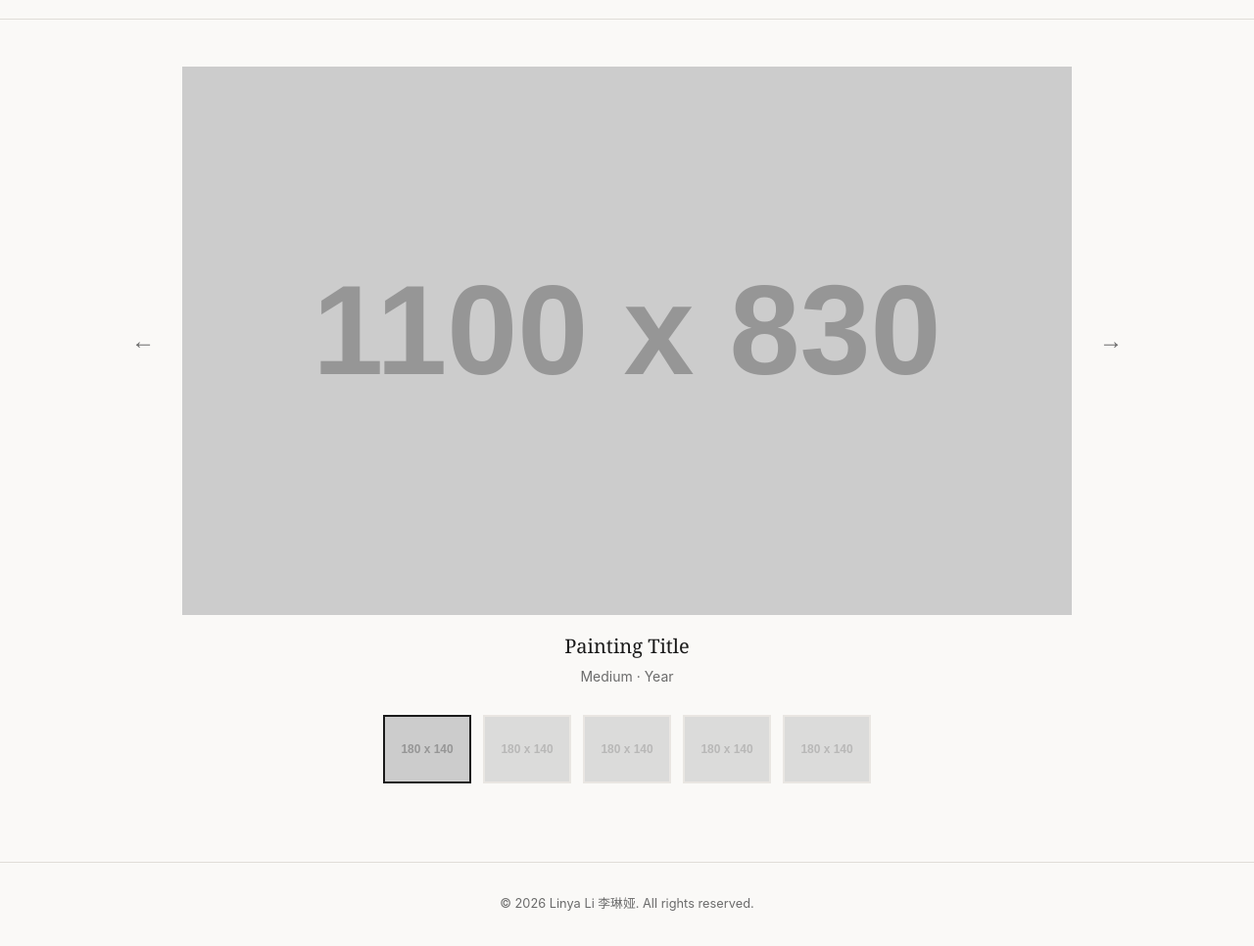
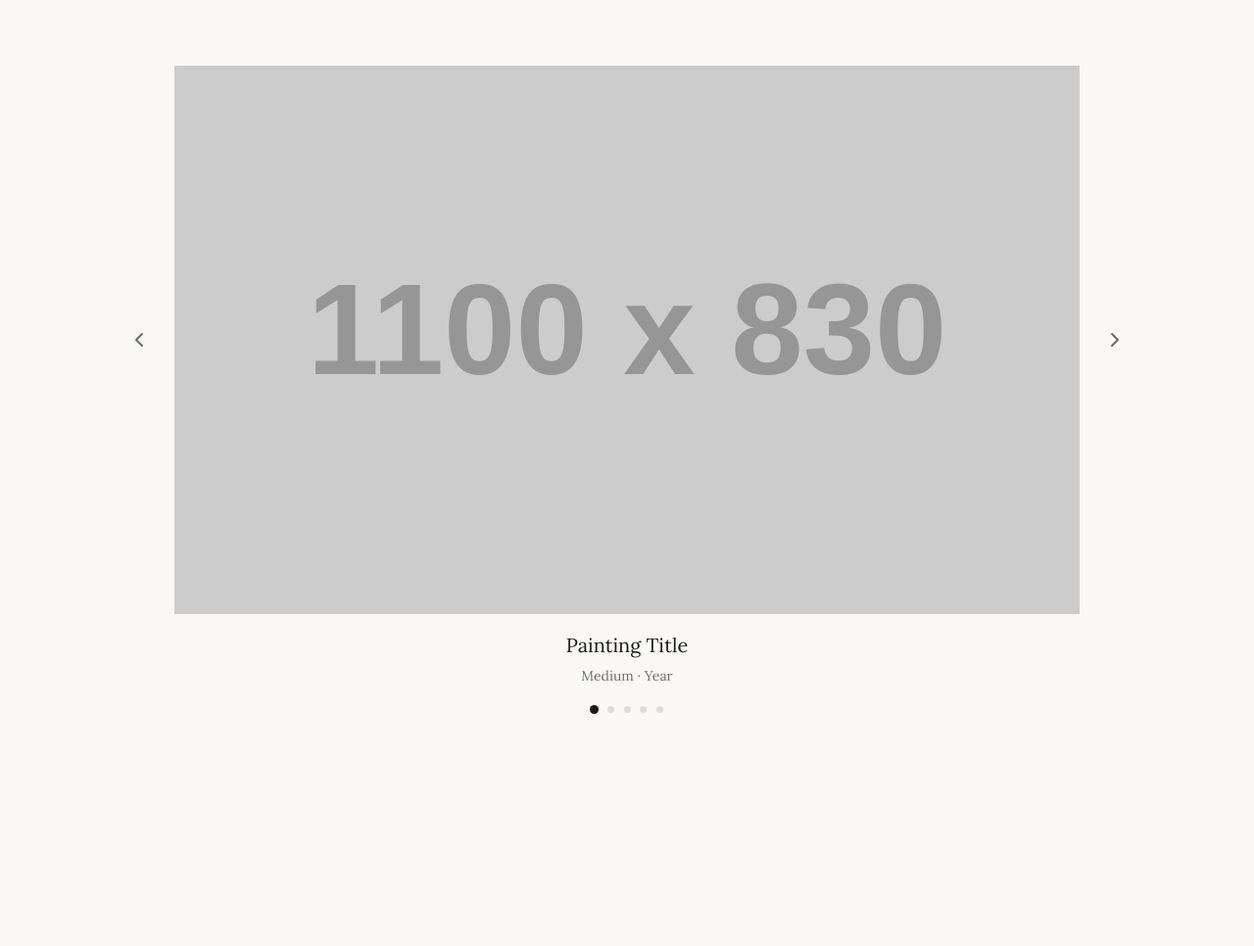
Before and after one commit to lipar8023/art-portfolio, a plain HTML site: page index.html in a window 1280 px wide. Shown: the part 77-1043 px from the top of the page at 98% size. After the commit the page ends 885 px from the top, so only its background shows below. Drawn offline with Linux system fonts and the light colour scheme; placeholder pictures from the web are drawn by us.

Commit message:
Add files via upload

```diff
--- a/css/style.css
+++ b/css/style.css
@@ -2,6 +2,8 @@
    Portfolio — Shared Styles
    Palette: off-white bg, near-black text, soft gray accents
    ============================================================ */
+
+@import url('https://fonts.googleapis.com/css2?family=Lora:ital,wght@0,400;0,500;1,400;1,500&family=Noto+Serif+SC:wght@300;400&display=swap');
 
 *, *::before, *::after {
   box-sizing: border-box;
@@ -17,8 +19,8 @@
   --border:    #e0ddd8;
   --white:     #ffffff;
 
-  --font-sans: -apple-system, BlinkMacSystemFont, "Segoe UI", Helvetica, Arial, sans-serif;
-  --font-serif: Georgia, "Times New Roman", serif;
+  --font-sans: "Lora", "Noto Serif SC", Georgia, serif;
+  --font-serif: "Lora", "Noto Serif SC", Georgia, serif;
 }
 
 html {
@@ -56,7 +58,6 @@ nav {
   display: flex;
   align-items: center;
   justify-content: space-between;
-  border-bottom: 1px solid var(--border);
 }
 
 .nav-brand {
@@ -122,17 +123,26 @@ footer {
   flex-shrink: 0;
   background: none;
   border: none;
-  font-size: 1.5rem;
   cursor: pointer;
+  padding: 0.5rem;
   color: var(--muted);
-  padding: 0.5rem 0.75rem;
   transition: color 0.2s;
-  line-height: 1;
-  user-select: none;
+  display: flex;
+  align-items: center;
 }
 
 .hero-arrow:hover {
   color: var(--text);
+}
+
+.hero-arrow svg {
+  width: 24px;
+  height: 24px;
+  stroke: currentColor;
+  fill: none;
+  stroke-width: 2;
+  stroke-linecap: round;
+  stroke-linejoin: round;
 }
 
 .gallery-hero {
@@ -144,17 +154,18 @@ footer {
   position: relative;
 }
 
-.gallery-hero img {
+.hero-slide {
+  position: absolute;
+  inset: 0;
   width: 100%;
   height: 100%;
   object-fit: cover;
-  opacity: 1;
-  transition: opacity 0.35s ease;
+  opacity: 0;
+  transition: opacity 0.6s cubic-bezier(0.47, 0, 0.745, 0.715);
+  will-change: opacity;
 }
 
-.gallery-hero img.fading {
-  opacity: 0;
-}
+.hero-slide.active { opacity: 1; }
 
 .gallery-caption {
   margin-top: 1rem;
@@ -174,39 +185,31 @@ footer {
   margin-top: 0.25rem;
 }
 
-.gallery-thumbnails {
+.gallery-dots {
   display: flex;
-  flex-wrap: wrap;
   justify-content: center;
-  gap: 0.75rem;
-  margin-top: 1.75rem;
+  gap: 0.6rem;
+  margin-top: 1.25rem;
 }
 
-.gallery-thumbnails button {
-  width: 90px;
-  height: 70px;
-  padding: 0;
-  border: 2px solid transparent;
+.dot {
+  width: 7px;
+  height: 7px;
+  border-radius: 50%;
+  border: none;
   background: var(--border);
   cursor: pointer;
-  overflow: hidden;
-  transition: border-color 0.2s, opacity 0.2s;
-  opacity: 0.65;
+  padding: 0;
+  transition: background 0.2s, transform 0.2s;
 }
 
-.gallery-thumbnails button img {
-  width: 100%;
-  height: 100%;
-  object-fit: cover;
+.dot:hover {
+  background: var(--muted);
 }
 
-.gallery-thumbnails button:hover {
-  opacity: 0.9;
-}
-
-.gallery-thumbnails button.active {
-  border-color: var(--text);
-  opacity: 1;
+.dot.active {
+  background: var(--text);
+  transform: scale(1.3);
 }
 
 /* ============================================================
--- a/index.html
+++ b/index.html
@@ -9,7 +9,7 @@
 <body>
 
   <nav>
-    <a class="nav-brand" href="index.html">Linya Li 李琳娅</a>
+    <a class="nav-brand" href="index.html"><strong>Linya Li</strong> 李琳娅</a>
     <ul class="nav-links">
       <li><a href="index.html" class="active">Work</a></li>
       <li><a href="poems.html">Poems</a></li>
@@ -21,25 +21,29 @@
 
     <!-- ── Hero image ─────────────────────────────────────── -->
     <div class="gallery-hero-wrapper">
-      <button class="hero-arrow" id="prev-btn" aria-label="Previous painting">&#8592;</button>
+      <button class="hero-arrow" id="prev-btn" aria-label="Previous painting">
+        <svg viewBox="0 0 24 24"><polyline points="15 18 9 12 15 6"/></svg>
+      </button>
 
-      <div class="gallery-hero">
+      <div class="gallery-hero" id="gallery-hero">
         <!--
           TO ADD YOUR PAINTINGS:
           1. Place your image files in the images/ folder.
           2. Change the src attributes below to match your filenames,
              e.g. src="images/my-painting.jpg"
           3. Update the data-title and data-caption attributes on each
-             thumbnail button to match each painting's info.
+             dot button to match each painting's info.
         -->
         <img
-          id="hero-img"
+          class="hero-slide active"
           src="https://placehold.co/1100x830/e0ddd8/6b6b6b?text=Your+Painting+Here"
           alt="Featured painting"
         />
       </div>
 
-      <button class="hero-arrow" id="next-btn" aria-label="Next painting">&#8594;</button>
+      <button class="hero-arrow" id="next-btn" aria-label="Next painting">
+        <svg viewBox="0 0 24 24"><polyline points="9 18 15 12 9 6"/></svg>
+      </button>
     </div>
 
     <!-- ── Caption ────────────────────────────────────────── -->
@@ -48,60 +52,18 @@
       <p id="hero-caption">Medium · Year</p>
     </div>
 
-    <!-- ── Thumbnails ─────────────────────────────────────── -->
-    <div class="gallery-thumbnails" id="thumbnails">
-
-      <!-- Each button: set data-src, data-title, data-caption to match your painting -->
-
-      <button
-        class="active"
-        data-src="https://placehold.co/1100x830/e0ddd8/6b6b6b?text=Your+Painting+Here"
-        data-title="Painting Title"
-        data-caption="Medium · Year"
-      >
-        <img src="https://placehold.co/180x140/e0ddd8/6b6b6b?text=1" alt="Painting 1 thumbnail" />
-      </button>
-
-      <button
-        data-src="https://placehold.co/1100x830/d4cfc9/6b6b6b?text=Painting+2"
-        data-title="Second Painting"
-        data-caption="Oil on canvas · 2024"
-      >
-        <img src="https://placehold.co/180x140/d4cfc9/6b6b6b?text=2" alt="Painting 2 thumbnail" />
-      </button>
-
-      <button
-        data-src="https://placehold.co/1100x830/ccc5bc/6b6b6b?text=Painting+3"
-        data-title="Third Painting"
-        data-caption="Watercolor · 2023"
-      >
-        <img src="https://placehold.co/180x140/ccc5bc/6b6b6b?text=3" alt="Painting 3 thumbnail" />
-      </button>
-
-      <button
-        data-src="https://placehold.co/1100x830/bfb9b0/6b6b6b?text=Painting+4"
-        data-title="Fourth Painting"
-        data-caption="Acrylic · 2023"
-      >
-        <img src="https://placehold.co/180x140/bfb9b0/6b6b6b?text=4" alt="Painting 4 thumbnail" />
-      </button>
-
-      <button
-        data-src="https://placehold.co/1100x830/b3aca2/6b6b6b?text=Painting+5"
-        data-title="Fifth Painting"
-        data-caption="Gouache · 2022"
-      >
-        <img src="https://placehold.co/180x140/b3aca2/6b6b6b?text=5" alt="Painting 5 thumbnail" />
-      </button>
-
+    <!-- ── Dots ───────────────────────────────────────────── -->
+    <!-- Each button: set data-src, data-title, data-caption to match your painting -->
+    <div class="gallery-dots" id="dots">
+      <button class="dot active" data-src="https://placehold.co/1100x830/e0ddd8/6b6b6b?text=Your+Painting+Here" data-title="Painting Title"   data-caption="Medium · Year"         aria-label="Painting 1"></button>
+      <button class="dot"        data-src="https://placehold.co/1100x830/d4cfc9/6b6b6b?text=Painting+2"         data-title="Second Painting"  data-caption="Oil on canvas · 2024"   aria-label="Painting 2"></button>
+      <button class="dot"        data-src="https://placehold.co/1100x830/ccc5bc/6b6b6b?text=Painting+3"         data-title="Third Painting"   data-caption="Watercolor · 2023"      aria-label="Painting 3"></button>
+      <button class="dot"        data-src="https://placehold.co/1100x830/bfb9b0/6b6b6b?text=Painting+4"         data-title="Fourth Painting"  data-caption="Acrylic · 2023"         aria-label="Painting 4"></button>
+      <button class="dot"        data-src="https://placehold.co/1100x830/b3aca2/6b6b6b?text=Painting+5"         data-title="Fifth Painting"   data-caption="Gouache · 2022"         aria-label="Painting 5"></button>
     </div>
 
   </main>
 
-  <footer>
-    <p>&copy; <span id="year"></span> Linya Li 李琳娅. All rights reserved.</p>
-  </footer>
-
-  <script src="js/main.js"></script>
+<script src="js/main.js"></script>
 </body>
 </html>
--- a/js/main.js
+++ b/js/main.js
@@ -2,63 +2,77 @@
 const yearEl = document.getElementById('year');
 if (yearEl) yearEl.textContent = new Date().getFullYear();
 
-// ── Gallery thumbnail swap + prev/next arrows ──────────────────
-const heroImg     = document.getElementById('hero-img');
+// ── Gallery: crossfade + dot indicators ───────────────────────
+const hero        = document.getElementById('gallery-hero');
+const dotsWrap    = document.getElementById('dots');
 const heroTitle   = document.getElementById('hero-title');
 const heroCaption = document.getElementById('hero-caption');
-const thumbsWrap  = document.getElementById('thumbnails');
 
-if (heroImg && thumbsWrap) {
-  const buttons = () => Array.from(thumbsWrap.querySelectorAll('button'));
+if (hero && dotsWrap) {
+  const dots = () => Array.from(dotsWrap.querySelectorAll('.dot'));
+  let isAnimating = false;
 
   function activeIndex() {
-    return buttons().findIndex(b => b.classList.contains('active'));
+    return dots().findIndex(d => d.classList.contains('active'));
   }
 
-  function switchTo(btn) {
-    buttons().forEach(b => b.classList.remove('active'));
-    btn.classList.add('active');
+  function switchTo(dot) {
+    if (isAnimating || dot.classList.contains('active')) return;
+    const currentImg = hero.querySelector('.hero-slide.active');
+    if (!currentImg) return;
 
-    heroImg.classList.add('fading');
-    setTimeout(() => {
-      heroImg.src             = btn.dataset.src     || '';
-      heroImg.alt             = btn.dataset.title   || '';
-      heroTitle.textContent   = btn.dataset.title   || '';
-      heroCaption.textContent = btn.dataset.caption || '';
-      heroImg.classList.remove('fading');
-    }, 300);
+    isAnimating = true;
+
+    // Build the incoming image (starts invisible, stacked on top)
+    const newImg = document.createElement('img');
+    newImg.className = 'hero-slide';
+    newImg.src = dot.dataset.src || '';
+    newImg.alt = dot.dataset.title || '';
+    hero.appendChild(newImg);
+
+    // Force reflow so opacity:0 is painted before transitioning
+    newImg.getBoundingClientRect();
+
+    // Crossfade: fade in new, fade out current
+    newImg.classList.add('active');
+    currentImg.classList.remove('active');
+
+    // Update caption
+    heroTitle.textContent   = dot.dataset.title   || '';
+    heroCaption.textContent = dot.dataset.caption || '';
+
+    // Update active dot
+    dots().forEach(d => d.classList.remove('active'));
+    dot.classList.add('active');
+
+    // Remove old image after transition completes
+    currentImg.addEventListener('transitionend', () => {
+      currentImg.remove();
+      isAnimating = false;
+    }, { once: true });
   }
 
-  // Set initial caption from the first active thumbnail
-  const firstBtn = thumbsWrap.querySelector('button.active');
-  if (firstBtn) {
-    heroTitle.textContent   = firstBtn.dataset.title   || '';
-    heroCaption.textContent = firstBtn.dataset.caption || '';
+  // Set initial caption
+  const firstDot = dotsWrap.querySelector('.dot.active');
+  if (firstDot) {
+    heroTitle.textContent   = firstDot.dataset.title   || '';
+    heroCaption.textContent = firstDot.dataset.caption || '';
   }
 
-  // Thumbnail clicks
-  thumbsWrap.addEventListener('click', (e) => {
-    const btn = e.target.closest('button');
-    if (btn) switchTo(btn);
+  // Dot clicks
+  dotsWrap.addEventListener('click', (e) => {
+    const dot = e.target.closest('.dot');
+    if (dot) switchTo(dot);
   });
 
   // Prev / Next arrows
-  const prevBtn = document.getElementById('prev-btn');
-  const nextBtn = document.getElementById('next-btn');
+  document.getElementById('prev-btn')?.addEventListener('click', () => {
+    const all = dots();
+    switchTo(all[(activeIndex() - 1 + all.length) % all.length]);
+  });
 
-  if (prevBtn) {
-    prevBtn.addEventListener('click', () => {
-      const all = buttons();
-      const i = activeIndex();
-      switchTo(all[(i - 1 + all.length) % all.length]);
-    });
-  }
-
-  if (nextBtn) {
-    nextBtn.addEventListener('click', () => {
-      const all = buttons();
-      const i = activeIndex();
-      switchTo(all[(i + 1) % all.length]);
-    });
-  }
+  document.getElementById('next-btn')?.addEventListener('click', () => {
+    const all = dots();
+    switchTo(all[(activeIndex() + 1) % all.length]);
+  });
 }
```
Also changed, not shown: about.html (+2 -6 lines), poems.html (+2 -6 lines).
